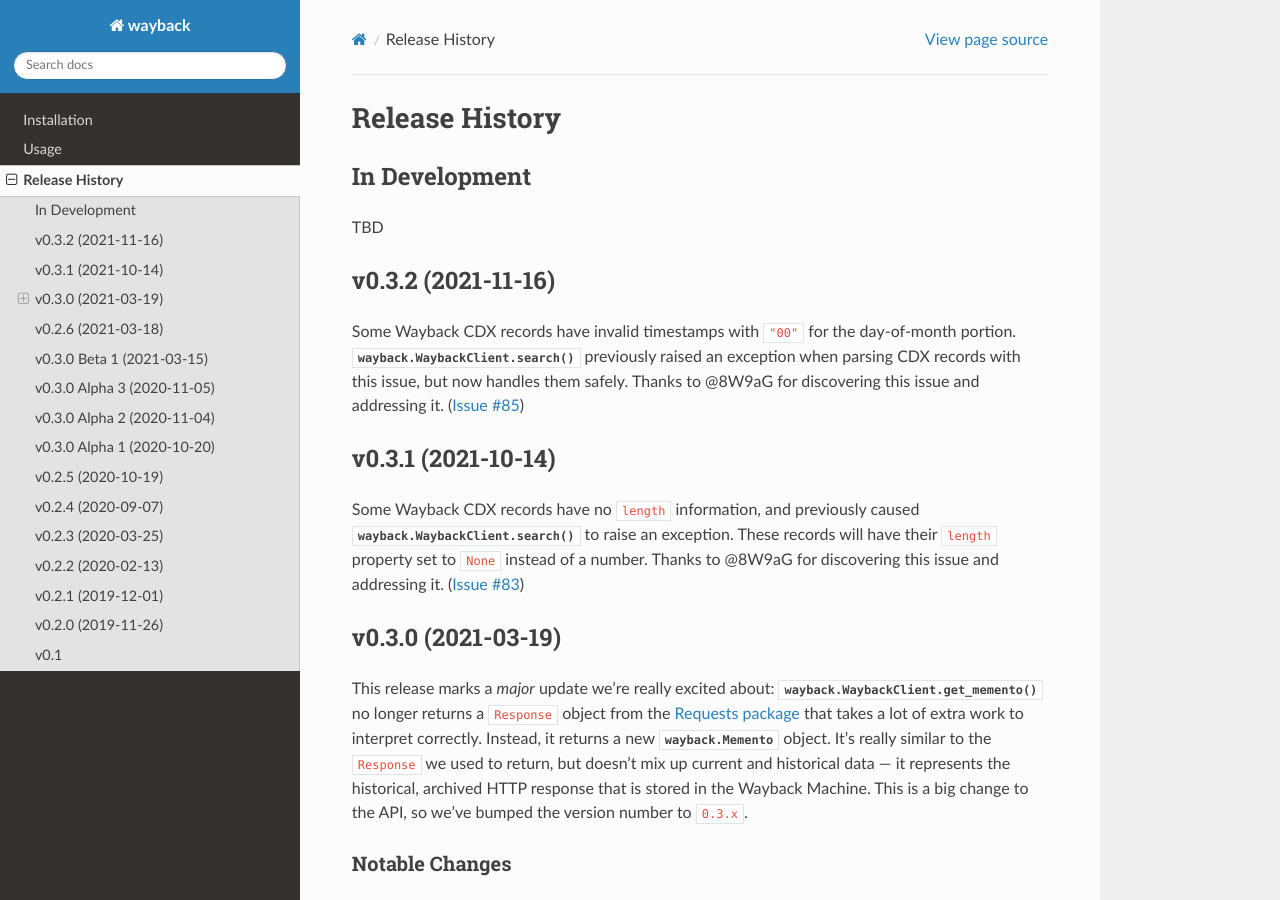
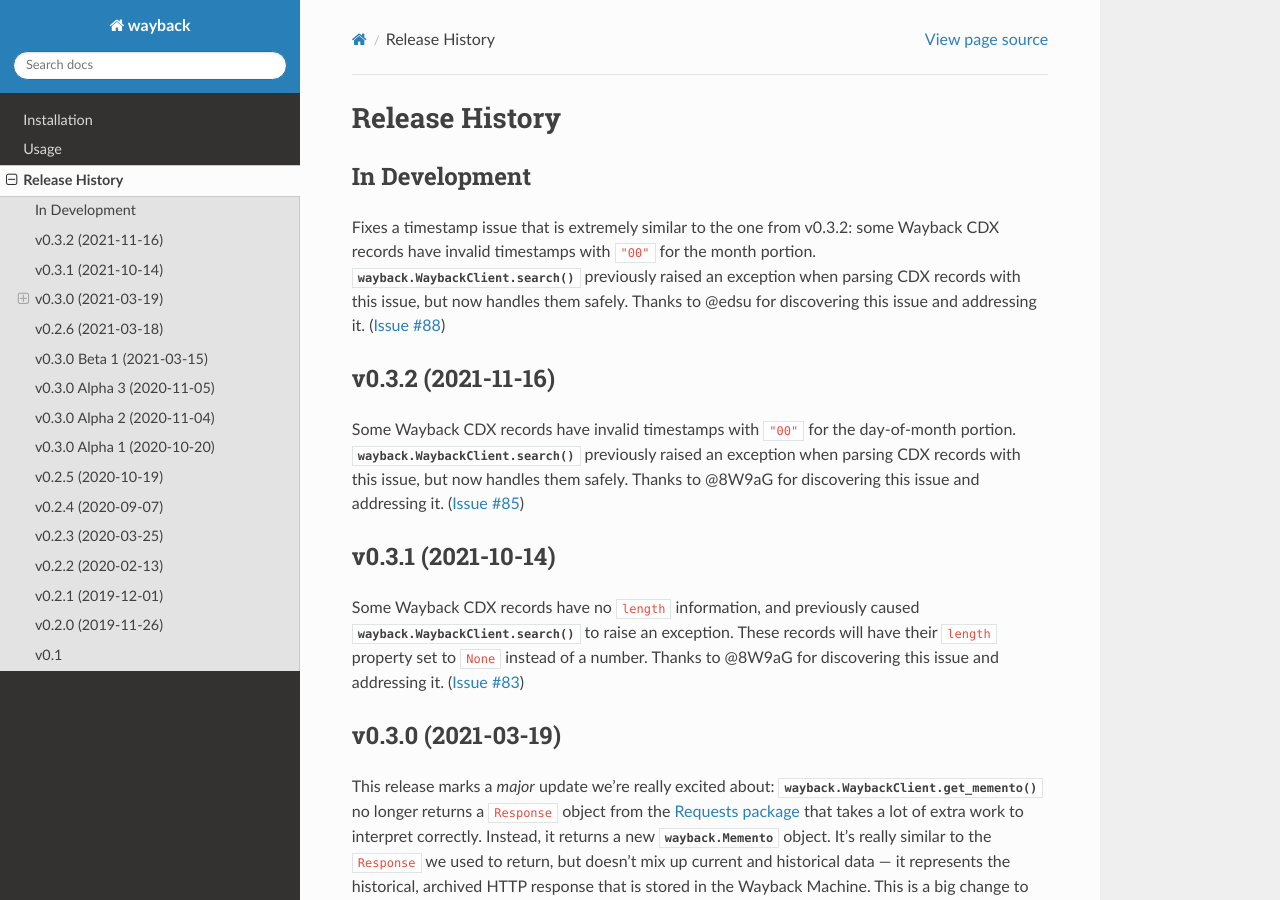
Before and after one commit to edgi-govdata-archiving/wayback, a Sphinx documentation site: the page built from docs/source/release-history.rst, in a window 1280 px wide and 900 px high. Built offline with Sphinx 7.4.7 and the Read the Docs theme 2.0.0, drawn with Linux system fonts in a browser that asks for light colours.

Commit message:
Add release notes

```diff
--- a/docs/source/release-history.rst
+++ b/docs/source/release-history.rst
@@ -5,7 +5,7 @@
 In Development
 --------------
 
-TBD
+Fixes a timestamp issue that is extremely similar to the one from v0.3.2: some Wayback CDX records have invalid timestamps with ``"00"`` for the month portion. :meth:`wayback.WaybackClient.search` previously raised an exception when parsing CDX records with this issue, but now handles them safely. Thanks to @edsu for discovering this issue and addressing it. (:issue:`88`)
 
 
 v0.3.2 (2021-11-16)
```
